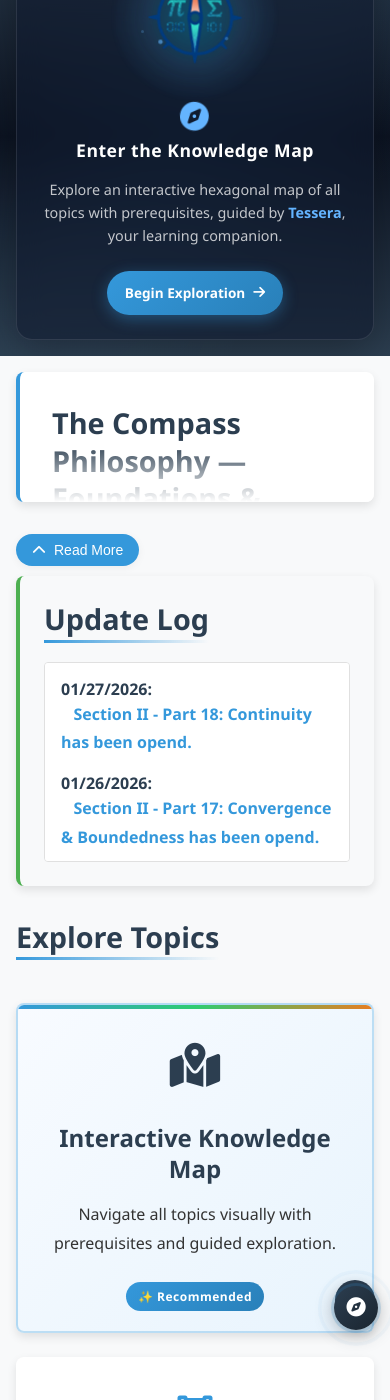
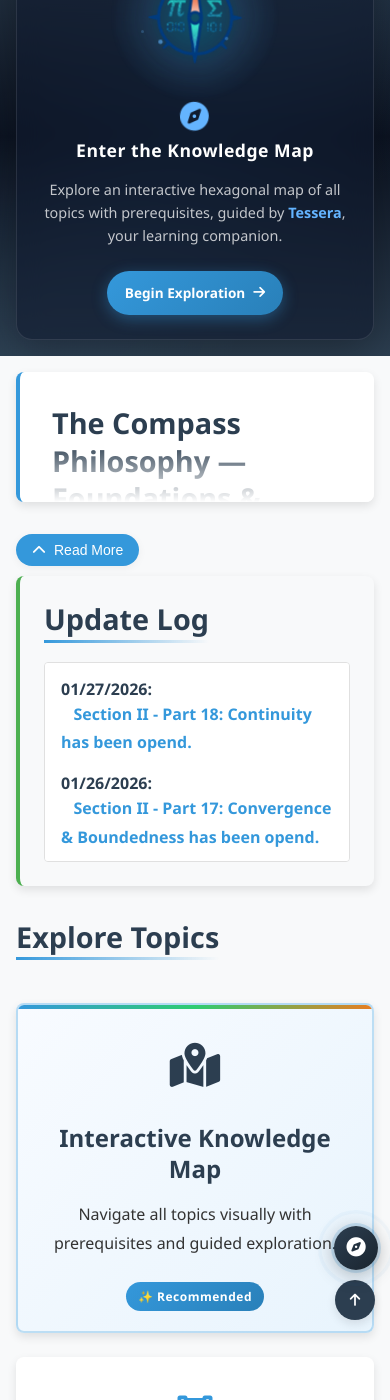
Before and after one commit to Yusukey01/yusukey01.github.io, a Jekyll site: the page built from index.html, in a window 390 px wide and 1400 px high, scrolled down 460 px. Built offline with Jekyll 4.4.1, drawn with Linux system fonts in a browser that asks for light colours.

Commit message:
try new home screen

```diff
--- a/css/compass-map-styles.css
+++ b/css/compass-map-styles.css
@@ -276,7 +276,7 @@
 /* ========== 2. FLOATING COMPASS BUTTON ========== */
 .floating-compass-btn {
     position: fixed;
-    bottom: 90px; /* Above quick-jump if present */
+    bottom: 160px; /* Above back-to-top / quick-jump button */
     right: 24px;
     width: 56px;
     height: 56px;
@@ -460,7 +460,7 @@
     }
 
     .floating-compass-btn {
-        bottom: 80px;
+        bottom: 150px;
         right: 20px;
         width: 52px;
         height: 52px;
@@ -520,7 +520,7 @@
 
     /* Floating button adjustments */
     .floating-compass-btn {
-        bottom: 75px;
+        bottom: 140px;
         right: 16px;
         width: 48px;
         height: 48px;
@@ -586,7 +586,7 @@
     }
 
     .floating-compass-btn {
-        bottom: 70px;
+        bottom: 130px;
         right: 12px;
         width: 44px;
         height: 44px;
@@ -597,12 +597,6 @@
     .gate-particles span:nth-child(n+7) {
         display: none;
     }
-}
-
-/* Handle case when quick-jump exists */
-.quick-jump-container + .floating-compass-btn,
-.floating-compass-btn:has(~ .quick-jump-container) {
-    bottom: 140px;
 }
 
 /* Reduced motion preference */
```
